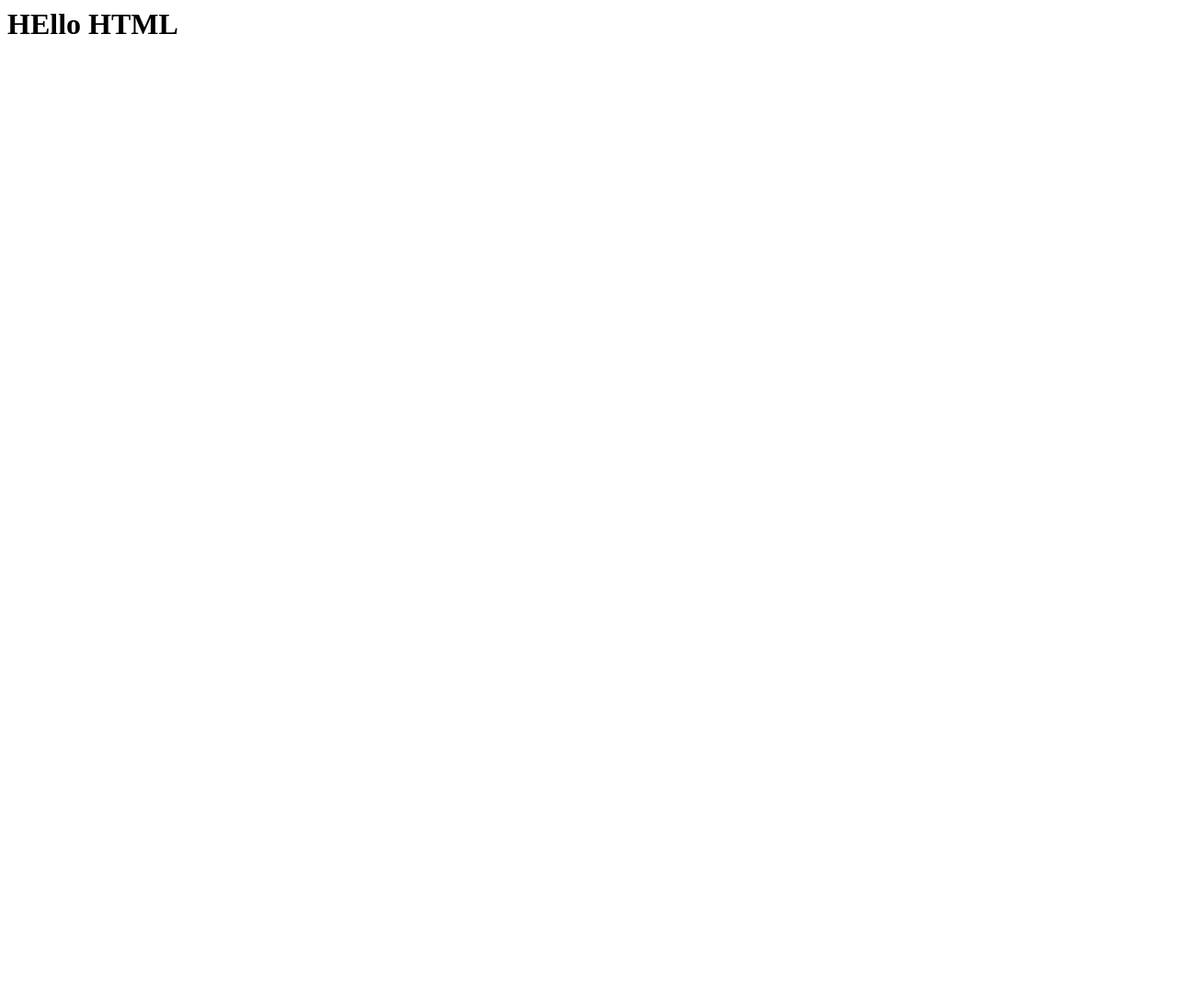
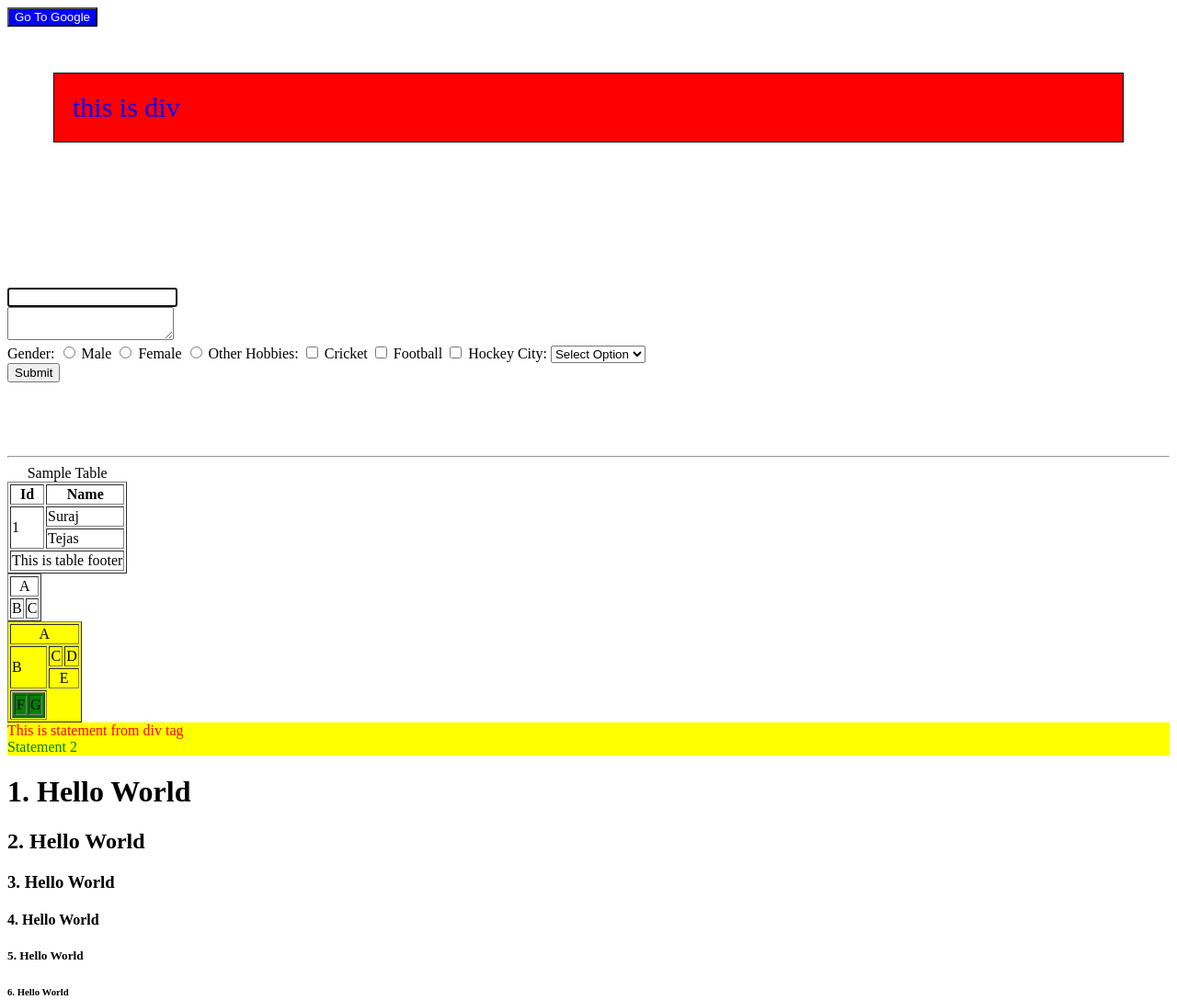
Before and after one commit to shaileshsonare/html, a plain HTML site: page index.html in a window 1280 px wide. Shown: the whole page at 92% size. Before the commit the page ends 800 px from the top, so only its background shows below. Drawn offline with Linux system fonts and the light colour scheme.

Commit message:
html changes added

```diff
--- a/index.html
+++ b/index.html
@@ -1 +1,227 @@
-<h1>HEllo HTML</h1>
+<!DOCTYPE html>
+<html lang="en">
+<head>
+    <meta charset="UTF-8">
+    <meta http-equiv="X-UA-Compatible" content="IE=edge">
+    <meta name="viewport" content="width=device-width, initial-scale=1.0">
+    <title>HTML Tutorial</title>
+    <link rel="stylesheet" href="style.css">
+
+    <style>
+
+        /*
+        selector {
+            prop1: val1;
+            prop2: val2;
+        }
+        */
+
+        div {
+            color: green;
+        }
+
+        .divtag {
+            margin: 50px;
+            padding: 20px;
+            border: solid 1px black;
+            color:blue;
+            background-color: red;
+            font-size: 30px;
+        }
+
+        a {
+            text-decoration: none;
+        }
+
+        #btn {
+            background-color: blue;
+            color: white;
+        }
+
+        #btn:hover {
+            background-color: white;
+            color: blue;
+            cursor: pointer;
+        }
+    </style>
+
+</head>
+
+<body>
+
+
+        <a href="https://google.co.in">
+            <button id="btn" >
+                Go To Google
+            </button>
+        </a>
+
+
+
+    <div class="divtag">this is div</div>
+
+
+    <br>
+    <br>
+    <br>
+    <br>
+    <br>
+    <br>
+
+
+    <form action="https://www.google.com/search">
+        <input type="text" name="q" autofocus required> <br>
+
+        <textarea></textarea> <br>
+
+        Gender:
+        <input type="radio" name="gender" id="male"> <label for="male"> Male </label>
+        <input type="radio" name="gender" id="female"> <label for="female"> Female </label>
+        <input type="radio" name="gender" id="other"> <label for="other"> Other </label>
+
+        Hobbies:
+        <input type="checkbox" name="" id="cricket"> <label for="cricket"> Cricket</label>
+        <input type="checkbox" name="" id=""> Football
+        <input type="checkbox" name="" id=""> Hockey
+
+        City:
+        <select>
+            <option value="">Select Option</option>
+            <option value="mumbai">Mumbai</option>
+            <option value="pune">Pune</option>
+            <option value="nagpur">Nagpur</option>
+        </select>
+
+        <br>
+        <input type="submit" value="Submit">
+    </form>
+
+    <!-- https://www.google.com/search?q=texbox ke andar ki value -->
+
+
+
+
+
+    <br>
+    <br>
+    <br>
+    <br>
+
+    <hr>
+
+
+
+
+
+
+
+
+
+
+
+
+
+
+
+
+
+    <table border="1">
+        <tfoot>
+            <tr>
+                <td colspan="2">This is table footer</td>
+            </tr>
+        </tfoot>
+
+        <thead>
+            <tr>
+                <th>Id</th>
+                <th>Name</th>
+            </tr>
+        </thead>
+
+        <tbody>
+            <tr>
+                <td rowspan="2">1</td>
+                <td>Suraj</td>
+            </tr>
+
+            <tr>
+                <td>Tejas</td>
+            </tr>
+        </tbody>
+
+        <caption>Sample Table</caption>
+
+    </table>
+
+
+    <table border="1">
+        <tr>
+            <td colspan="2" align="center">A</td>
+        </tr>
+        <tr>
+            <td>B</td>
+            <td>C</td>
+        </tr>
+    </table>
+
+
+    <table border="1" style="background-color: yellow;">
+        <tr>
+            <td colspan="3" align="center">A</td>
+        </tr>
+        <tr>
+            <td rowspan="2">B</td>
+            <td>C</td>
+            <td>D</td>
+        </tr>
+        <tr>
+            <td colspan="2" align="center">E</td>
+        </tr>
+
+        <tr>
+            <td>
+                <table border="1" style="background-color: green;">
+                    <tr>
+                        <td>F</td>
+                        <td>G</td>
+                    </tr>
+                </table>
+            </td>
+        </tr>
+
+    </table>
+
+
+
+
+
+
+
+
+
+
+
+
+
+
+    <!-- <openingtag attr1="value1" attr2="value2">innerHTML content</closingtag> -->
+
+    <div style="color: red">This is statement from div tag</div>
+    <div>Statement 2</div>
+
+
+
+
+
+
+    <h1>1. Hello World</h1>
+    <h2>2. Hello World</h2>
+    <h3>3. Hello World</h3>
+    <h4>4. Hello World</h4>
+    <h5>5. Hello World</h5>
+    <h6>6. Hello World</h6>
+</body>
+
+
+</html>
--- /dev/null
+++ b/style.css
@@ -0,0 +1,4 @@
+div {
+    color: blue;
+    background-color: yellow;
+}
```
Also changed, not shown: bootstrap.html (added, +34 -0 lines).
